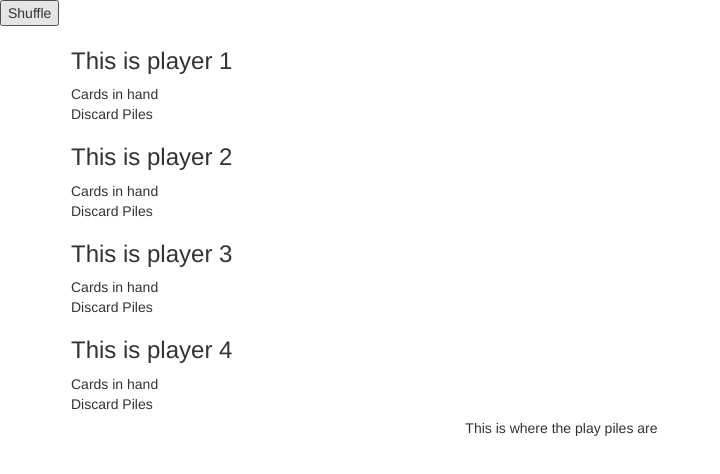
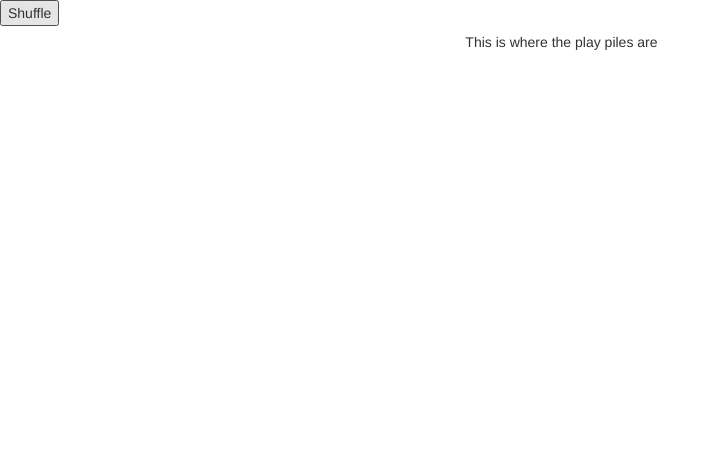
Before and after one commit to brlutz/ReactBo, a React app: page / in a window 1280 px wide. Shown: the top 474 px of the page, without its empty margins (0-720 px from the left). Built offline with nearby package versions, Linux system fonts and the light colour scheme.

Commit message:
more shuffle logic, but some rendering bug is causing trouble

```diff
--- a/src/components/Board.tsx
+++ b/src/components/Board.tsx
@@ -1,13 +1,26 @@
 import * as React from "react";
 
-export interface BoardProps { compiler: string; framework: string; }
-interface PlayerProps {playerNumber: number; Hand: Card[]}
-interface HandProps {Hand: Card[]}
-interface CardModel {cardNumber: number; cardId: number}
-interface BoardState {Deck: Card[]}
+export interface IBoardProps { compiler: string; framework: string; }
+interface IPlayerProps {PlayerNumber: number; Hand: Card[]}
+interface IHandProps {Hand: Card[]}
+interface ICardModel {CardNumber: number; CardId: number, }
+interface IBoardState {Deck: Card[], PlayerState: IPlayerProps[]}
 // 'HelloProps' describes the shape of props.
 // State is never set so we use the '{}' type.
-export class Board extends React.Component<BoardProps, BoardState> {
+
+const Constants =
+{
+    PlayerCount: 4,
+    HandSize: 5,
+}
+
+
+function GetRandomCardPosition(DeckSize: number) {
+        return Math.floor(Math.random() * (DeckSize));
+      }
+
+
+export class Board extends React.Component< IBoardProps, IBoardState> {
     constructor(props)
     {
         super(props);
@@ -15,21 +28,29 @@ export class Board extends React.Component<BoardProps, BoardState> {
         this.state =
         {
             Deck: [],
+            PlayerState: [],
         }
+
     }
 
 
     render() {
+
+        var _players = [];
+        if(this.state.PlayerState.length > 0)
+        {
+        for(var i = 0; i < 5; i++) {
+
+            _players.push(this.renderPlayer(1))
+        }
+        }
         return (
 
 <div>
     <button onClick = {() => this.shuffle()}>Shuffle</button>
 <div className="container">
+              {_players}
 
-       {this.renderPlayer(1)}
-       {this.renderPlayer(2)}
-       {this.renderPlayer(3)}
-       {this.renderPlayer(4)}
         </div>
         <div className = "container">
             <div className="col-sm-4 col-sm-offset-4">
@@ -42,56 +63,74 @@ export class Board extends React.Component<BoardProps, BoardState> {
 
     renderPlayer(i: number)
     {
-        return <Player playerNumber={i} />
+        return <Player
+            PlayerNumber = {this.state.PlayerState[i].PlayerNumber}
+            Hand = {this.state.PlayerState[i].Hand}/>
     }
+
+
 
     shuffle()
     {
 
-        let cards: Card[] = [];
+        let _newDeck: Card[] = [];
         for (var num = 1; num <= 12; num++) {
-            for (var i = 1; i < 13; i++) {
+            for (var i = 1; i <= 12; i++) {
 
-                var _newCard = new Card({cardNumber: num, cardId: (num+ (i * .01))});
-                cards.push(_newCard);
+                var _newCard = new Card({CardNumber: num, CardId: (num+ (i * .01))});
+                _newDeck.push(_newCard);
             }
         }
         // Populate the deck with another 18 wild cards
         for (var i = 0; i < 18; i++) {
-            var _skipBoCard = new Card({cardNumber: 13, cardId: (13+ (i * .01))});
-            cards.push(_skipBoCard);
+            var _skipBoCard = new Card({CardNumber: 13, CardId: (13+ (i * .01))});
+            _newDeck.push(_skipBoCard);
         }
 
         console.log("inside shuffle");
-        for (var i = 0; i < cards.length; i++) {
-            var first = (Math.random() * 162) + 1;
-            var second = (Math.random() * 162) + 1;
-            var firstCard = cards[first];
-            cards[first] = cards[second];
-            cards[second] = firstCard;
+        for (var i = 0; i < _newDeck.length; i++) {
+            var first = Math.floor(Math.random() * 162) + 1;
+            var second = Math.floor(Math.random() * 162) + 1;
+            var firstCard = _newDeck[first];
+            _newDeck[first] = _newDeck[second];
+            _newDeck[second] = firstCard;
         }
 
-        this.setState({Deck: cards});
+        var _newPlayerState: IPlayerProps[] = [];
+        for(var i = 0; i < Constants.PlayerCount; i++) {
+            var _hand: Card[] = [];
+            var _usedCards: number;
+            for(var j = 0; j < Constants.HandSize; j++)
+            {
+                var _number: number = GetRandomCardPosition(_newDeck.length);
+                _hand.push(_newDeck[_number]);
+                _newDeck.splice(_number, 1);
+            }
+
+            _newPlayerState.push({PlayerNumber: i+1, Hand: _hand});
+
+        }
+
+        this.setState({Deck: _newDeck, PlayerState: _newPlayerState});
         return this;
     }
-
 
 }
 
 
-class Player extends React.Component<any, any> {
+class Player extends React.Component<IPlayerProps, any> {
 
-    constructor(props: PlayerProps) {
+    constructor(props: IPlayerProps) {
         super(props);
     }
     render() {
      return(
       <div className="row">
         <div className="col-sm-4">
-          <h3>This is player {this.props.playerNumber}</h3>
+          <h3>This is player {this.props.PlayerNumber}</h3>
           <div> Cards in hand
 
-                  <Hand hand={this.props.Hand}/>
+                  <Hand Hand={this.props.Hand}/>
 
           </div>
 
@@ -103,24 +142,19 @@ class Player extends React.Component<any, any> {
 
 }
 
-class Hand extends React.Component<any, any>
+class Hand extends React.Component<IHandProps, any>
 {
-    constructor(props: any)
+    constructor(props: IHandProps)
     {
         super(props);
-        this.state =
-        {
-            Hand: [],
-
-        }
     }
 
     render()
     {
         var rows = [];
-        for (var i=1; i < 6; i++) {
-            if(i < this.state.Hand.le)
-            rows.push(<Card cardNumber = {i} cardId = {i} />);
+        for (var i=1; i <= Constants.HandSize; i++) {
+            if(i < this.props.Hand.length)
+            rows.push(this.props.Hand[i]);
         }
         return <div>{rows}</div>;
 
@@ -128,21 +162,22 @@ class Hand extends React.Component<any, any>
     }
 }
 
-class Card extends React.Component<CardModel, any>
+
+class Card extends React.Component<ICardModel, ICardModel>
 {
-    constructor(props: CardModel)
+    constructor(props: ICardModel)
     {
         super(props);
+
     }
 
     render ()
     {
 
-
         return (
-        <div key= {this.props.cardId} className={"card"+this.getCardColor()}>
+        <div key= {this.props.CardId} className={"card"+this.getCardColor()}>
             <div className="container">
-              <h4><b>{this.props.cardNumber}</b></h4>
+              <h4><b>{this.props.CardNumber}</b></h4>
             </div>
           </div>
         )
@@ -151,19 +186,19 @@ class Card extends React.Component<CardModel, any>
     getCardColor()
     {
         let color = "";
-        if(this.props.cardNumber <= 4)
+        if(this.props.CardNumber <= 4)
         {
             color = " blue";
         }
-        else if(this.props.cardNumber <= 8)
+        else if(this.props.CardNumber <= 8)
         {
             color = " green";
         }
-        else if(this.props.cardNumber <=12)
+        else if(this.props.CardNumber <=12)
         {
             color = " red";
         }
-        else if(this.props.cardNumber == 13)
+        else if(this.props.CardNumber == 13)
         {
             color = " orange";
         }
```
Also changed, not shown: 2 other files (tests, documents, lock files or other folders).
